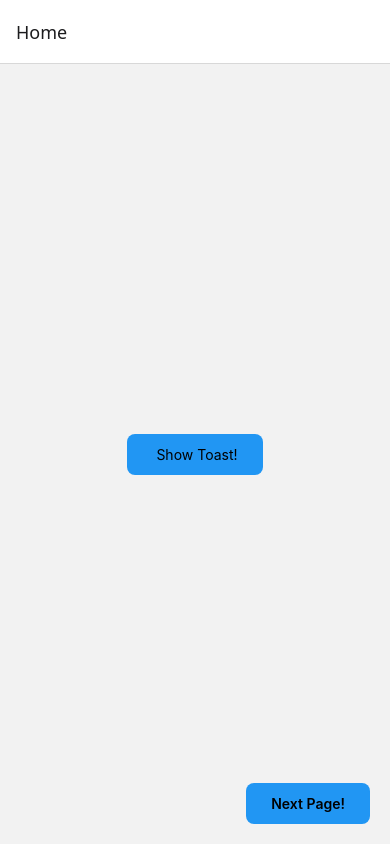
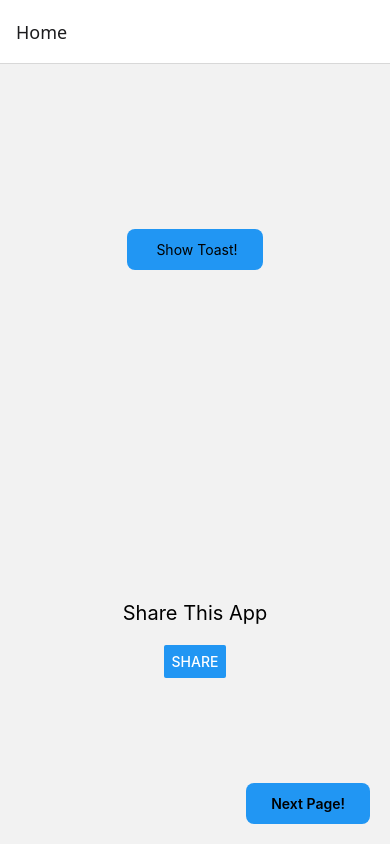
Before and after one commit to yashrajsinh/Toast, a React Native app: screen /Home in a window 390 px wide. Built offline with nearby package versions, Linux system fonts and the light colour scheme.

Commit message:
Share component added
- added share button

```diff
--- /dev/null
+++ b/src/components/ShareContent/ShareContent.tsx
@@ -0,0 +1,41 @@
+import { View, Text, Button, Share, StyleSheet } from 'react-native';
+import React from 'react';
+
+export default function ShareContent() {
+  const handleShare = async () => {
+    try {
+      const result = await Share.share({
+        message: 'https://www.logisticinfotech.com/',
+        title: 'Awesome company ',
+      });
+
+      if (result.action === Share.sharedAction) {
+        console.log('Content shared successfully');
+      } else if (result.action === Share.dismissedAction) {
+        console.log('Share dismissed');
+      }
+    } catch (error) {
+      console.error('Error sharing content:', error.message);
+    }
+  };
+
+  return (
+    <View style={styles.container}>
+      <Text style={styles.title}>Share This App</Text>
+      <Button title="Share" onPress={handleShare} />
+    </View>
+  );
+}
+
+const styles = StyleSheet.create({
+  container: {
+    flex: 1,
+    justifyContent: 'center',
+    alignItems: 'center',
+    padding: 20,
+  },
+  title: {
+    fontSize: 20,
+    marginBottom: 20,
+  },
+});
--- a/src/screens/HomeScreen.tsx
+++ b/src/screens/HomeScreen.tsx
@@ -5,12 +5,14 @@ import { SafeAreaView } from 'react-native-safe-area-context';
 import ButtonToast from '../components/ButtonToast/ButtonToast';
 import ExitApp from '../components/ExitApp/ExitApp';
 import NextButton from '../components/NextButton/NextButton';
+import ShareContent from '../components/ShareContent/ShareContent';
 
 export default function HomeScreen({ navigation }: any) {
   return (
     <SafeAreaView style={{ flex: 1 }}>
       <ExitApp />
       <ButtonToast text={'Show Toast!'} content={'No way !'} />
+      <ShareContent />
       {/* === Next BTN with onClick prop === */}
       <NextButton onClick={() => navigation.navigate('Details')} />
     </SafeAreaView>
```
